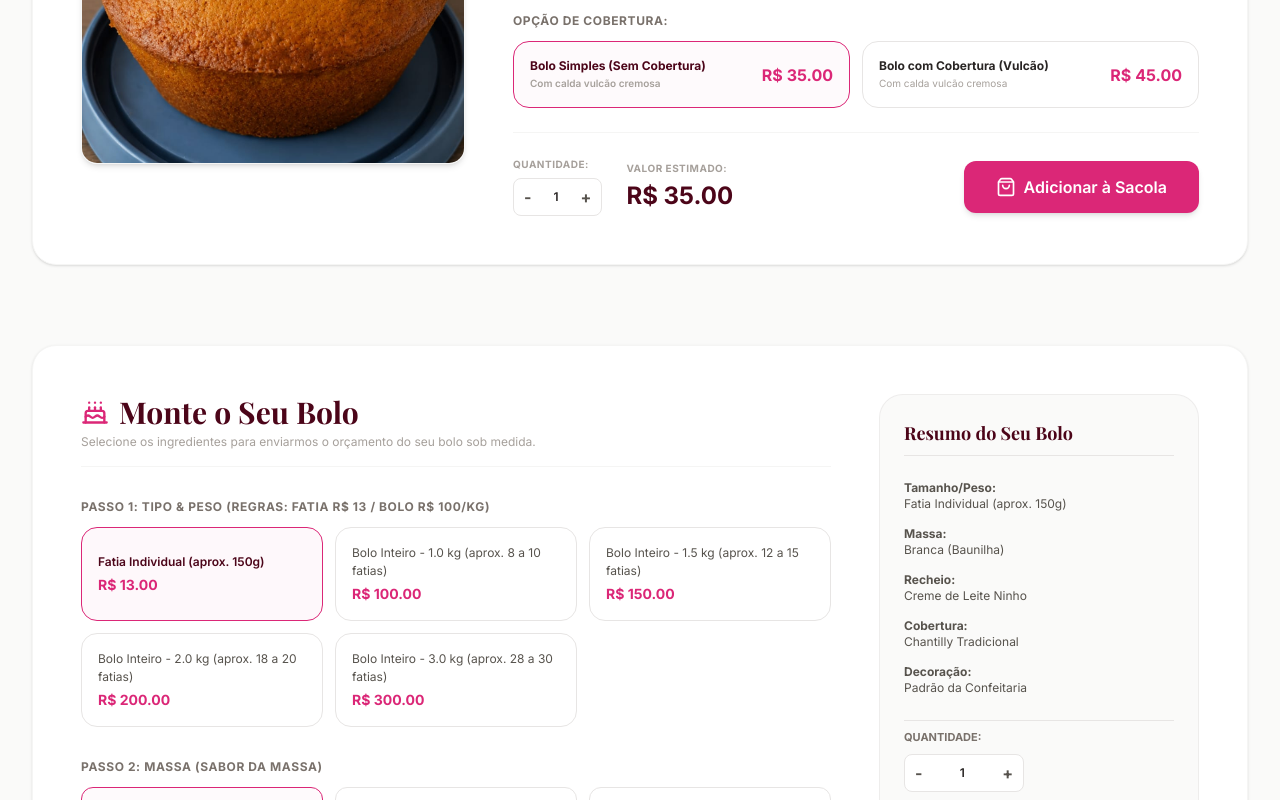
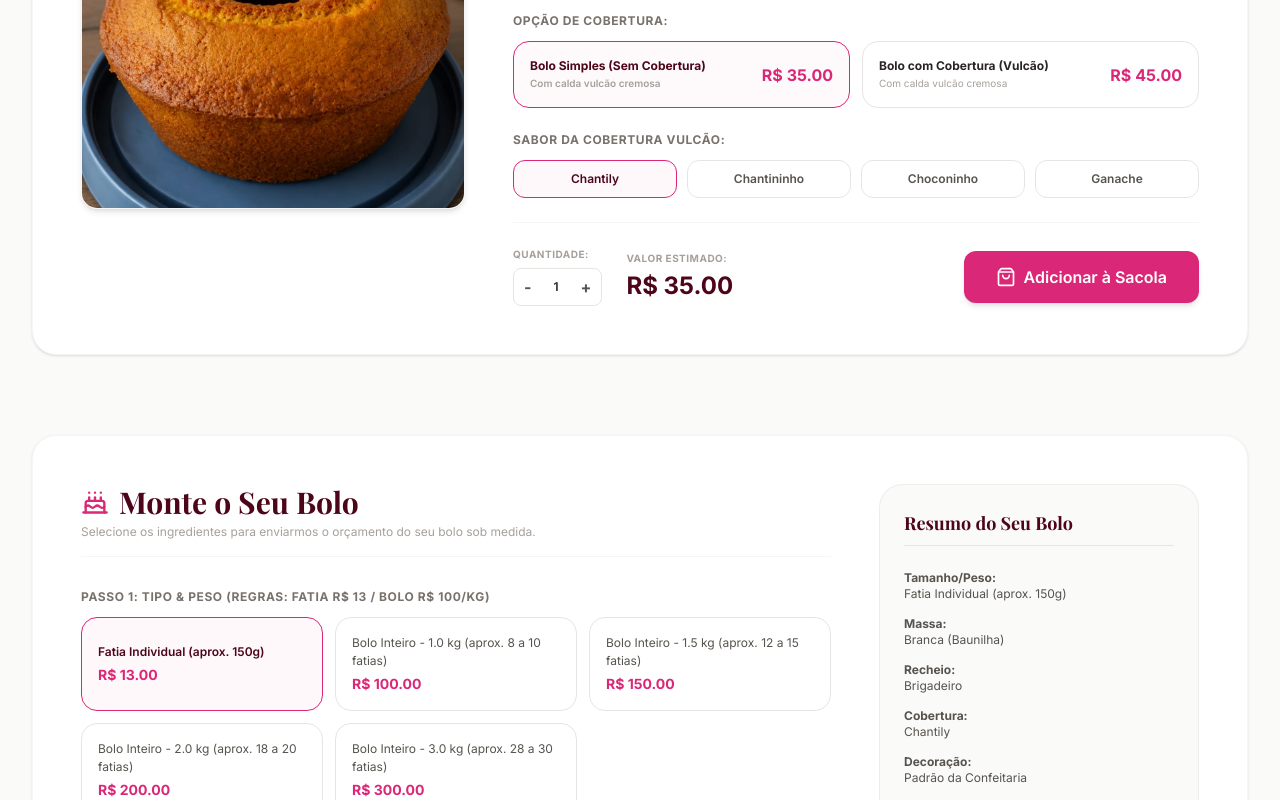
Before and after one commit to AlissonKawan/GilBolos, a React (Vite) app: page /cardapio in a window 1280 px wide. Shown: the part 3740-4540 px from the top of the page. Built offline with nearby package versions, Linux system fonts and the light colour scheme; a web font is replaced by a local one.

Commit message:
fix(menu): correct Choconinho spelling and display informative notice when simple cake has no coverage

```diff
--- a/src/pages/Menu.tsx
+++ b/src/pages/Menu.tsx
@@ -11,8 +11,8 @@ export const Menu = () => {
   // State for the cake configurator
   const [sizeOption, setSizeOption] = useState(baseProduct.sizes[0]); // Default to Fatia
   const [massa, setMassa] = useState('Branca (Baunilha)');
-  const [recheios, setRecheios] = useState<string[]>(['Creme de Leite Ninho']);
-  const [cobertura, setCobertura] = useState('Chantilly Tradicional');
+  const [recheios, setRecheios] = useState<string[]>(['Brigadeiro']);
+  const [cobertura, setCobertura] = useState('Chantily');
   const [decoracao, setDecoracao] = useState('Morangos Frescos');
   const [quantity, setQuantity] = useState(1);
   const isFatia = sizeOption.name.includes('Fatia');
@@ -23,9 +23,13 @@ export const Menu = () => {
   const [simpleFlavor, setSimpleFlavor] = useState('Cenoura');
   const [simpleOption, setSimpleOption] = useState(simpleProduct.sizes[0]);
   const [simpleQuantity, setSimpleQuantity] = useState(1);
+  const [simpleCoverage, setSimpleCoverage] = useState('Chantily');
 
   const handleAddSimpleCake = () => {
-    const selectionString = `${simpleOption.name} (Sabor: ${simpleFlavor})`;
+    const isWithCoverage = simpleOption.name.includes('Com Cobertura') || simpleOption.name.includes('com Cobertura');
+    const selectionString = isWithCoverage
+      ? `${simpleOption.name} (Sabor: ${simpleFlavor}, Cobertura: ${simpleCoverage})`
+      : `${simpleOption.name} (Sabor: ${simpleFlavor})`;
     addToCart(simpleProduct, selectionString, simpleQuantity);
   };
 
@@ -47,11 +51,13 @@ export const Menu = () => {
     'Brigadeiro Trufado com Chocolate'
   ];
   const coberturas = [
-    'Chantilly Tradicional',
-    'Ganache de Chocolate Meio Amargo',
-    'Cream Cheese Frosting (Cítrico)',
+    'Chantily',
+    'Chantininho',
+    'Choconinho',
+    'Ganache',
     'Naked Cake (Sem Cobertura)'
   ];
+  const coberturasSimples = ['Chantily', 'Chantininho', 'Choconinho', 'Ganache'];
   const decoracoes = [
     'Morangos Frescos',
     'Raspas de Chocolate Nobre',
@@ -242,6 +248,35 @@ export const Menu = () => {
                       ))}
                     </div>
                   </div>
+
+                  {/* Option 3: Sabor da Cobertura (Apenas se a opção for Com Cobertura) */}
+                  {(simpleOption.name.includes('Cobertura') || simpleOption.name.includes('cobertura')) ? (
+                    <div className="space-y-3 animate-fade-in">
+                      <span className="block text-xs font-bold uppercase tracking-wider text-stone-500">
+                        Sabor da Cobertura Vulcão:
+                      </span>
+                      <div className="grid grid-cols-2 sm:grid-cols-4 gap-2.5">
+                        {coberturasSimples.map((cov) => (
+                          <button
+                            key={cov}
+                            type="button"
+                            onClick={() => setSimpleCoverage(cov)}
+                            className={`py-2.5 px-2 text-center border rounded-xl text-xs font-semibold transition-all cursor-pointer ${
+                              simpleCoverage === cov
+                                ? 'border-brand-primary bg-brand-accent/50 text-brand-dark font-bold'
+                                : 'border-stone-200 hover:border-pink-200 text-stone-600 hover:bg-stone-50/50'
+                            }`}
+                          >
+                            {cov}
+                          </button>
+                        ))}
+                      </div>
+                    </div>
+                  ) : (
+                    <div className="p-4 bg-stone-100 rounded-xl border border-stone-200/60 text-xs text-stone-550 leading-normal">
+                      ℹ️ Este bolo será preparado de forma tradicional caseira, macio e fofinho, **sem qualquer tipo de cobertura ou calda**.
+                    </div>
+                  )}
 
                   {/* Bottom: Quantity, Price, Add Button */}
                   <div className="pt-6 border-t border-stone-100 flex flex-col sm:flex-row gap-6 items-center justify-between">
```
